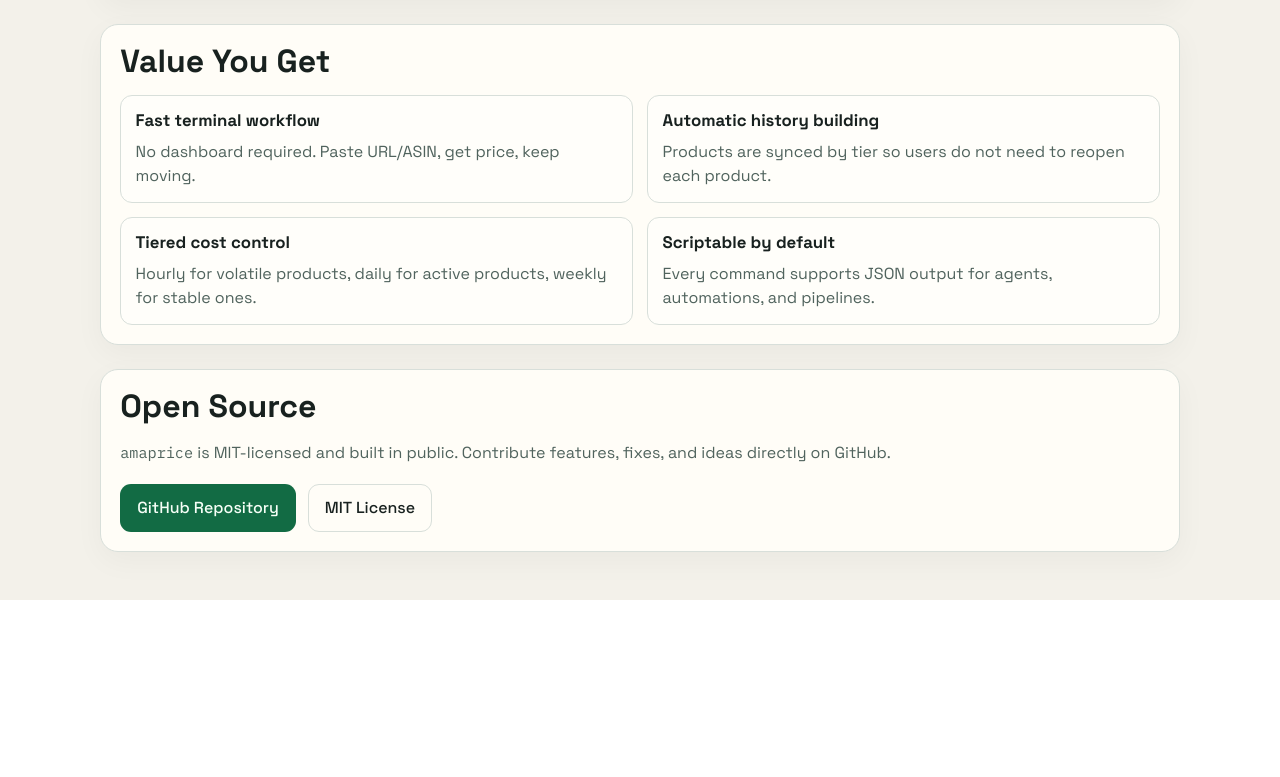
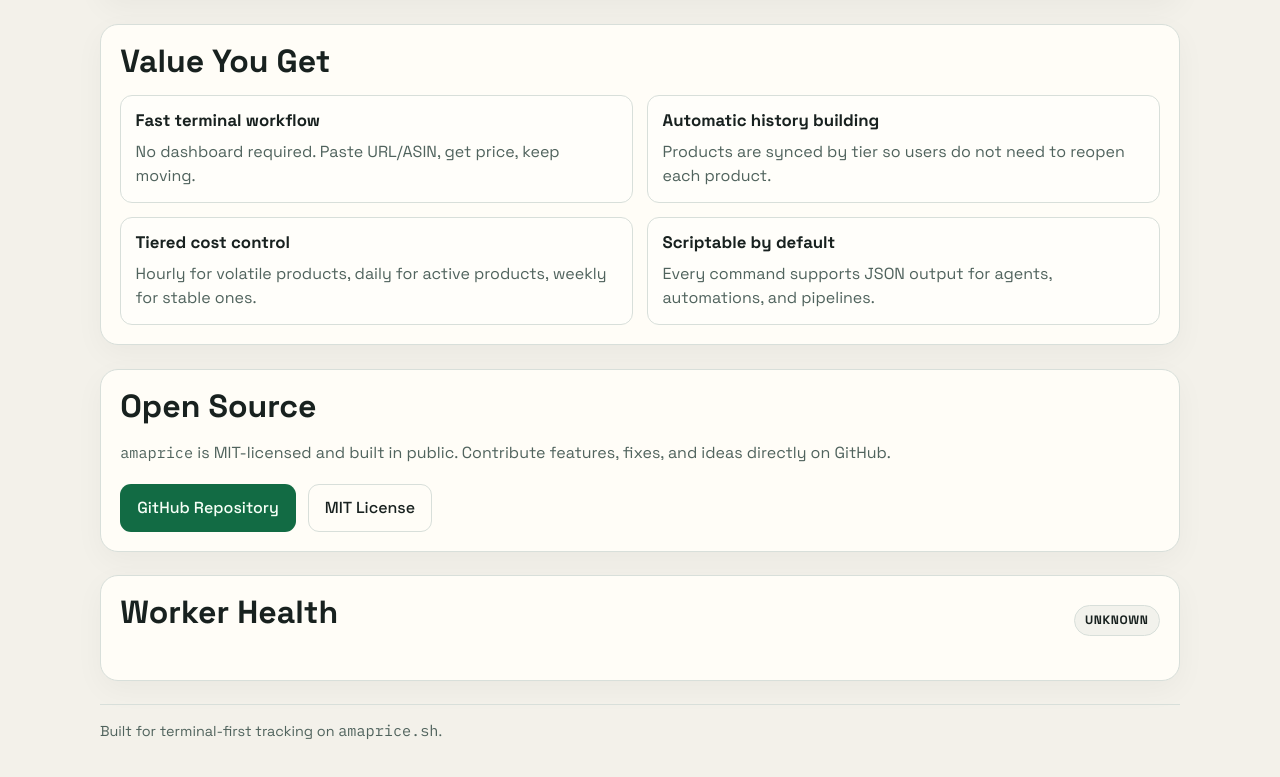
Before and after one commit to marcel-heinz/amaprice-cli, a Next.js app in the folder website/: page / in a window 1280 px wide. Shown: the part 1074-1851 px from the top of the page. Before the commit the page ends 1674 px from the top, so only its background shows below. Built offline with nearby package versions, Linux system fonts and the light colour scheme; no server answers; the database is empty.

Commit message:
Add live worker health footer panel on website

```diff
--- /dev/null
+++ b/website/app/components/worker-health-card.js
@@ -0,0 +1,151 @@
+"use client";
+
+import { useCallback, useEffect, useMemo, useState } from "react";
+
+const SUPABASE_URL = process.env.NEXT_PUBLIC_SUPABASE_URL;
+const SUPABASE_ANON_KEY = process.env.NEXT_PUBLIC_SUPABASE_ANON_KEY;
+const REFRESH_MS = 60_000;
+
+function formatDateTime(value) {
+  if (!value) return "n/a";
+  const date = new Date(value);
+  if (Number.isNaN(date.getTime())) return "n/a";
+  return new Intl.DateTimeFormat("en-US", {
+    dateStyle: "medium",
+    timeStyle: "short"
+  }).format(date);
+}
+
+function formatPercent(value) {
+  if (value === null || value === undefined) return "0.00%";
+  const n = Number(value);
+  if (!Number.isFinite(n)) return "0.00%";
+  return `${n.toFixed(2)}%`;
+}
+
+function labelForStatus(status) {
+  switch (status) {
+    case "healthy":
+      return "Healthy";
+    case "degraded":
+      return "Degraded";
+    case "blocked":
+      return "Blocked";
+    case "idle_or_stuck":
+      return "Idle / Stuck";
+    default:
+      return "Unknown";
+  }
+}
+
+export default function WorkerHealthCard() {
+  const [data, setData] = useState(null);
+  const [loading, setLoading] = useState(true);
+  const [error, setError] = useState(null);
+  const [lastUpdatedAt, setLastUpdatedAt] = useState(null);
+
+  const status = useMemo(
+    () => String(data?.health_status || "unknown").toLowerCase(),
+    [data]
+  );
+
+  const loadHealth = useCallback(async () => {
+    if (!SUPABASE_URL || !SUPABASE_ANON_KEY) {
+      setError(
+        "Missing NEXT_PUBLIC_SUPABASE_URL or NEXT_PUBLIC_SUPABASE_ANON_KEY."
+      );
+      setLoading(false);
+      return;
+    }
+
+    try {
+      const url = `${SUPABASE_URL}/rest/v1/worker_health?select=*&limit=1`;
+      const response = await fetch(url, {
+        headers: {
+          apikey: SUPABASE_ANON_KEY,
+          Authorization: `Bearer ${SUPABASE_ANON_KEY}`
+        },
+        cache: "no-store"
+      });
+
+      if (!response.ok) {
+        const body = await response.text();
+        throw new Error(`Supabase request failed (${response.status}): ${body}`);
+      }
+
+      const rows = await response.json();
+      setData(Array.isArray(rows) ? rows[0] || null : null);
+      setError(null);
+      setLastUpdatedAt(new Date().toISOString());
+    } catch (err) {
+      setError(String(err.message || "Could not load worker health."));
+    } finally {
+      setLoading(false);
+    }
+  }, []);
+
+  useEffect(() => {
+    loadHealth();
+    const id = setInterval(loadHealth, REFRESH_MS);
+    return () => clearInterval(id);
+  }, [loadHealth]);
+
+  return (
+    <section className="panel worker-health" aria-live="polite">
+      <div className="health-header">
+        <h2>Worker Health</h2>
+        <span className={`health-badge ${status}`}>
+          {labelForStatus(status)}
+        </span>
+      </div>
+
+      {loading ? (
+        <p className="health-note">Loading latest worker telemetry...</p>
+      ) : null}
+
+      {error ? (
+        <p className="health-note health-error">
+          {error}
+          {" "}
+          Make sure the `worker_health` view exists and is selectable for `anon`.
+        </p>
+      ) : null}
+
+      {data ? (
+        <>
+          <div className="health-grid">
+            <article className="metric">
+              <span className="metric-label">Attempts (1h)</span>
+              <strong>{data.total_attempts_1h ?? 0}</strong>
+            </article>
+            <article className="metric">
+              <span className="metric-label">Success (1h)</span>
+              <strong>{data.ok_attempts_1h ?? 0}</strong>
+            </article>
+            <article className="metric">
+              <span className="metric-label">Failures (1h)</span>
+              <strong>{data.failed_attempts_1h ?? 0}</strong>
+            </article>
+            <article className="metric">
+              <span className="metric-label">Blocked (1h)</span>
+              <strong>{formatPercent(data.blocked_pct_1h)}</strong>
+            </article>
+            <article className="metric">
+              <span className="metric-label">Due Now</span>
+              <strong>{data.due_now_products ?? 0}</strong>
+            </article>
+            <article className="metric">
+              <span className="metric-label">Active Products</span>
+              <strong>{data.active_products ?? 0}</strong>
+            </article>
+          </div>
+          <p className="health-note">
+            Last ok: {formatDateTime(data.last_ok_at)} | Last error:{" "}
+            {formatDateTime(data.last_error_at)} | Updated:{" "}
+            {formatDateTime(lastUpdatedAt)}
+          </p>
+        </>
+      ) : null}
+    </section>
+  );
+}
--- a/website/app/globals.css
+++ b/website/app/globals.css
@@ -222,9 +222,109 @@ pre {
   color: var(--muted);
 }
 
+.worker-health {
+  margin-top: 1.4rem;
+}
+
+.health-header {
+  display: flex;
+  justify-content: space-between;
+  align-items: center;
+  gap: 0.8rem;
+  margin-bottom: 0.9rem;
+}
+
+.health-badge {
+  display: inline-flex;
+  align-items: center;
+  justify-content: center;
+  border-radius: 999px;
+  font-size: 0.76rem;
+  letter-spacing: 0.05em;
+  text-transform: uppercase;
+  font-weight: 600;
+  padding: 0.32rem 0.65rem;
+  border: 1px solid var(--line);
+  color: var(--text);
+  background: #f2f2ec;
+}
+
+.health-badge.healthy {
+  color: #0a5936;
+  background: #e4f8eb;
+  border-color: #b8e5ca;
+}
+
+.health-badge.degraded {
+  color: #6f4b00;
+  background: #fff4dd;
+  border-color: #f3d89c;
+}
+
+.health-badge.blocked {
+  color: #7f221f;
+  background: #ffe9e6;
+  border-color: #f0b7b1;
+}
+
+.health-badge.idle_or_stuck {
+  color: #2f385f;
+  background: #edf1ff;
+  border-color: #c8d2ff;
+}
+
+.health-grid {
+  display: grid;
+  gap: 0.72rem;
+  grid-template-columns: repeat(3, minmax(0, 1fr));
+}
+
+.metric {
+  margin: 0;
+  border: 1px solid var(--line);
+  border-radius: 11px;
+  padding: 0.7rem;
+  background: #fffefa;
+  display: flex;
+  flex-direction: column;
+  gap: 0.28rem;
+}
+
+.metric-label {
+  color: var(--muted);
+  font-size: 0.82rem;
+}
+
+.metric strong {
+  font-size: 1.12rem;
+}
+
+.health-note {
+  margin-top: 0.82rem;
+  color: var(--muted);
+  font-size: 0.9rem;
+}
+
+.health-error {
+  color: #8f2f2d;
+}
+
+.site-footer {
+  margin: 1.45rem 0 0.4rem;
+  border-top: 1px solid var(--line);
+  padding-top: 0.9rem;
+  color: var(--muted);
+  font-size: 0.9rem;
+}
+
+.site-footer p {
+  margin: 0;
+}
+
 @media (max-width: 840px) {
   .cmd-grid,
-  .value-grid {
+  .value-grid,
+  .health-grid {
     grid-template-columns: 1fr;
   }
 
--- a/website/app/page.js
+++ b/website/app/page.js
@@ -1,3 +1,5 @@
+import WorkerHealthCard from "./components/worker-health-card";
+
 export default function Home() {
   return (
     <>
@@ -136,6 +138,14 @@ export default function Home() {
             </a>
           </div>
         </section>
+
+        <WorkerHealthCard />
+
+        <footer className="site-footer">
+          <p>
+            Built for terminal-first tracking on <code>amaprice.sh</code>.
+          </p>
+        </footer>
       </main>
     </>
   );
```
Also changed, not shown: 2 other files (tests, documents, lock files or other folders).
